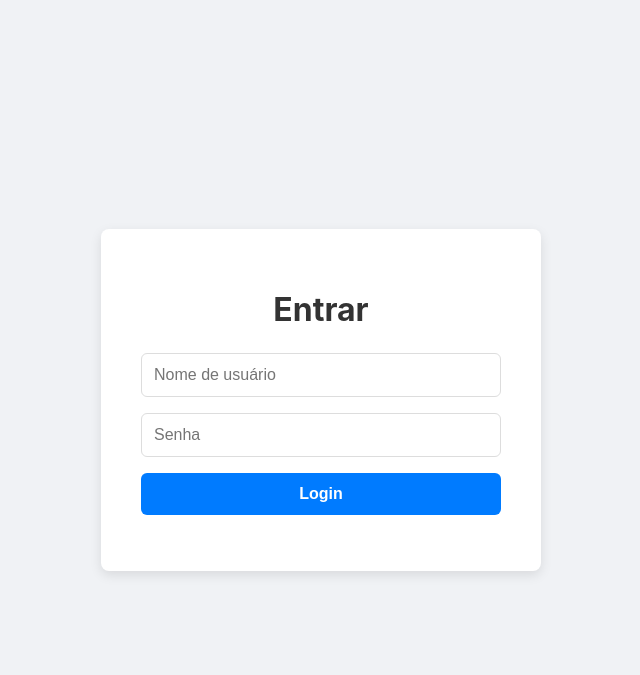
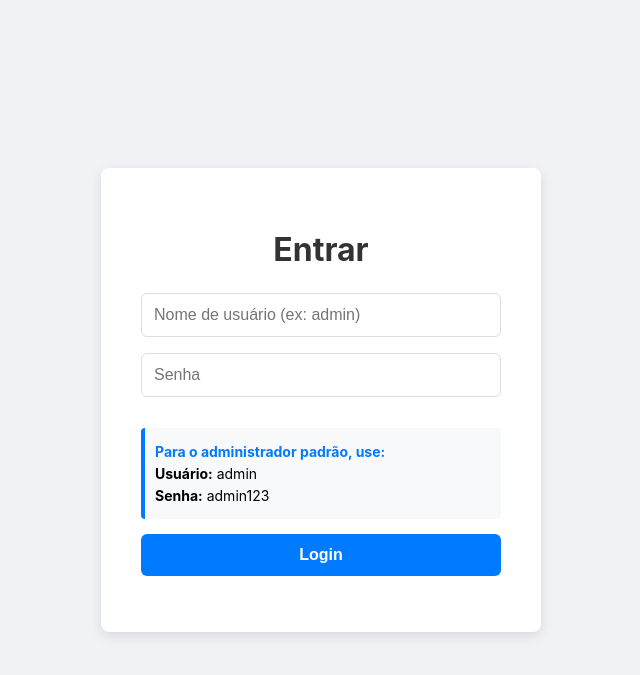
Before and after one commit to hugllaslima/app-user-registration, a Flask app: page /login in a window 1280 px wide. Shown: the top 675 px of the page, without its empty margins (319-959 px from the left). Run offline with Flask 3, Linux system fonts and the light colour scheme.

Commit message:
ajuste do código

```diff
--- a/app.py
+++ b/app.py
@@ -14,11 +14,15 @@ metrics.info('app_info', 'Informações da aplicação', version='1.0.0')
 
 # Métricas personalizadas
 login_counter = metrics.counter(
-    'login_count', 'Número de logins realizados',
-    labels={'status': lambda: 'success' if session.get('logged_in') else 'failed'}
+    'login_count_total', 'Número de logins realizados',
+    labels={'status': 'success'}
+)
+login_failed_counter = metrics.counter(
+    'login_failed_count_total', 'Número de logins falhos',
+    labels={'status': 'failed'}
 )
 registration_counter = metrics.counter(
-    'registration_count', 'Número de registros realizados'
+    'registration_count_total', 'Número de registros realizados'
 )
 
 
@@ -79,11 +83,11 @@ def login():
             session['username'] = user[1]
             session['is_admin'] = bool(user[2])
             # Incrementa o contador de login bem-sucedido
-            login_counter.labels(status='success').inc()
+            login_counter.inc()
             return redirect(url_for('users'))
         else:
             # Incrementa o contador de login falho
-            login_counter.labels(status='failed').inc()
+            login_failed_counter.inc()
             flash('Usuário ou Senha inválidos')
     return render_template('login.html')
 
--- a/static/css/style.css
+++ b/static/css/style.css
@@ -183,6 +183,25 @@ body {
     background-color: #0056b3;
 }
 
+.login-info {
+    margin: 15px 0;
+    padding: 10px;
+    background-color: #f8f9fa;
+    border-radius: 4px;
+    border-left: 4px solid #007bff;
+    text-align: left;
+}
+
+.login-info p {
+    margin: 5px 0;
+    font-size: 14px;
+}
+
+.login-info p:first-child {
+    font-weight: bold;
+    color: #007bff;
+}
+
 /* Estilo para a mensagem de erro (flash) */
 .flash-error {
     background-color: #f8d7da;
--- a/templates/login.html
+++ b/templates/login.html
@@ -21,8 +21,13 @@
         {% endwith %}
 
         <form method="post">
-            <input type="text" name="username" placeholder="Nome de usuário" required>
+            <input type="text" name="username" placeholder="Nome de usuário (ex: admin)" required>
             <input type="password" name="password" placeholder="Senha" required>
+            <div class="login-info">
+                <p>Para o administrador padrão, use:</p>
+                <p><strong>Usuário:</strong> admin</p>
+                <p><strong>Senha:</strong> admin123</p>
+            </div>
             <button type="submit">Login</button>
         </form>
     </div>
```
